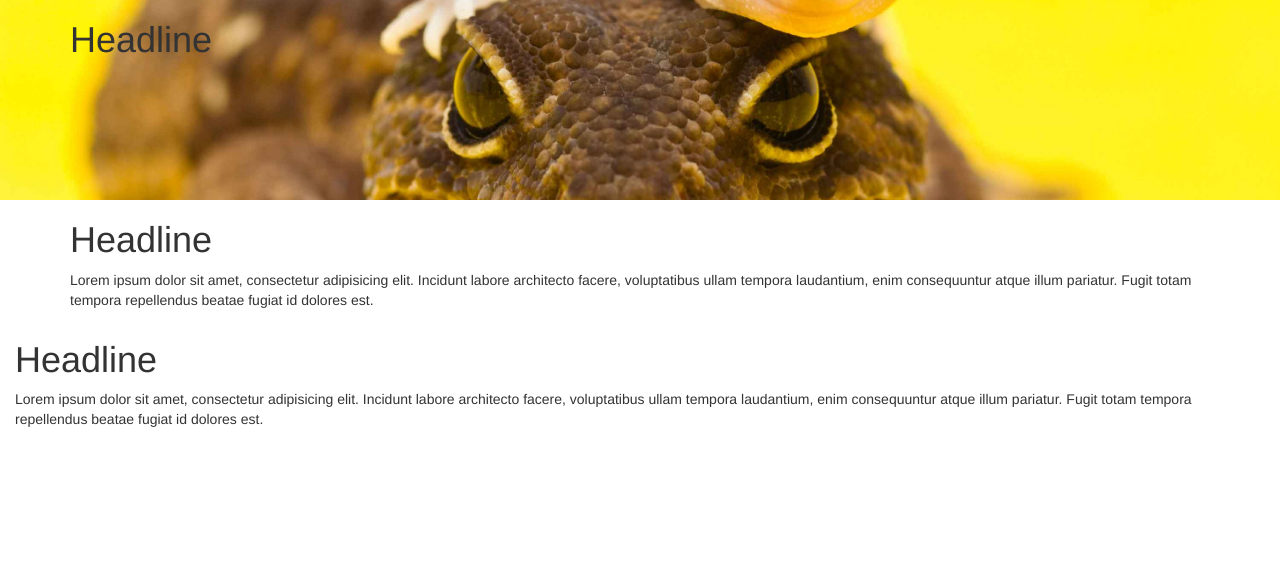
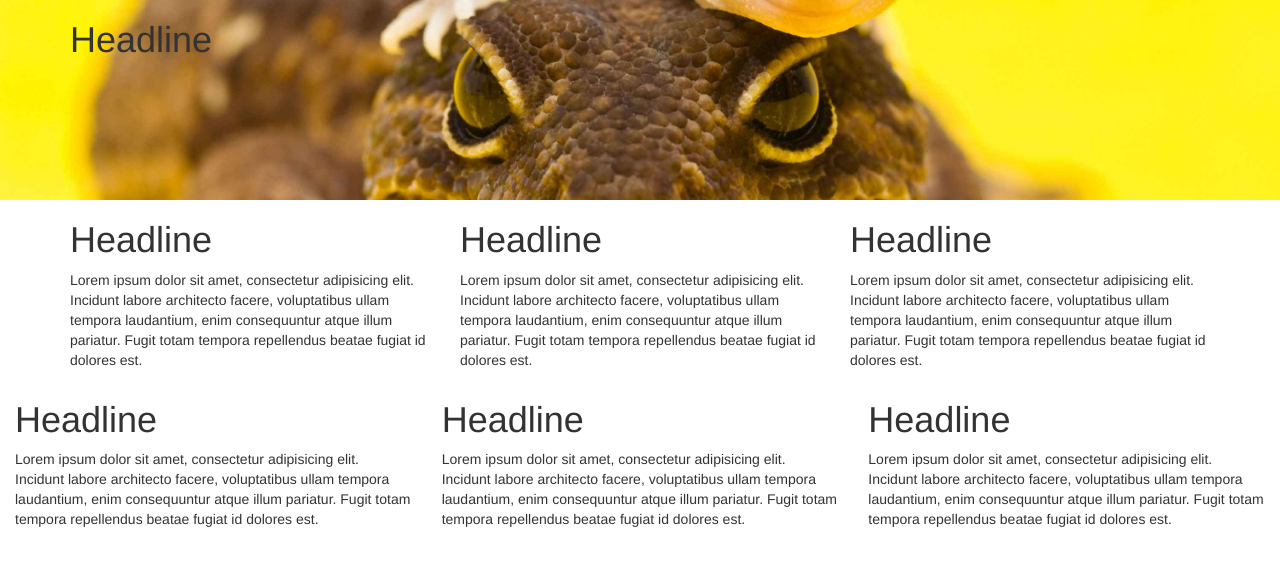
Before and after one commit to emilyhdo/bootstrap_project, a plain HTML site: page index.html in a window 1280 px wide. Drawn offline with nearby package versions, Linux system fonts and the light colour scheme.

Commit message:
Used class .row and .col-* in .container

```diff
--- a/index.html
+++ b/index.html
@@ -34,17 +34,51 @@
 </div>
 
 <div class="container">
-	<h1>Headline</h1>
 
-	<p>Lorem ipsum dolor sit amet, consectetur adipisicing elit. Incidunt labore architecto facere, voluptatibus ullam tempora laudantium, enim consequuntur atque illum pariatur. Fugit totam tempora repellendus beatae fugiat id dolores est.
-	</p>
+	<div class="row">
+		<div class="col-sm-4"> <!-- The number needs to add up to 12, sm stands for small, md stands for medium, xs stands for extra small, lg stands for large-->
+			<h1>Headline</h1>
+
+			<p>Lorem ipsum dolor sit amet, consectetur adipisicing elit. Incidunt labore architecto facere, voluptatibus ullam tempora laudantium, enim consequuntur atque illum pariatur. Fugit totam tempora repellendus beatae fugiat id dolores est.
+			</p>
+		</div>
+		<div class="col-sm-4">
+			<h1>Headline</h1>
+
+			<p>Lorem ipsum dolor sit amet, consectetur adipisicing elit. Incidunt labore architecto facere, voluptatibus ullam tempora laudantium, enim consequuntur atque illum pariatur. Fugit totam tempora repellendus beatae fugiat id dolores est.
+			</p>
+		</div>
+		<div class="col-sm-4">
+			<h1>Headline</h1>
+
+			<p>Lorem ipsum dolor sit amet, consectetur adipisicing elit. Incidunt labore architecto facere, voluptatibus ullam tempora laudantium, enim consequuntur atque illum pariatur. Fugit totam tempora repellendus beatae fugiat id dolores est.
+			</p>
+		</div>
+	</div>
+
 </div>
 
 <div class="container-fluid">
-	<h1>Headline</h1>
+	<div class="row">
+		<div class="col-sm-4"> <!-- The number needs to add up to 12, sm stands for small, md stands for medium, xs stands for extra small, lg stands for large-->
+			<h1>Headline</h1>
 
-	<p>Lorem ipsum dolor sit amet, consectetur adipisicing elit. Incidunt labore architecto facere, voluptatibus ullam tempora laudantium, enim consequuntur atque illum pariatur. Fugit totam tempora repellendus beatae fugiat id dolores est.
-	</p>
+			<p>Lorem ipsum dolor sit amet, consectetur adipisicing elit. Incidunt labore architecto facere, voluptatibus ullam tempora laudantium, enim consequuntur atque illum pariatur. Fugit totam tempora repellendus beatae fugiat id dolores est.
+			</p>
+		</div>
+		<div class="col-sm-4">
+			<h1>Headline</h1>
+
+			<p>Lorem ipsum dolor sit amet, consectetur adipisicing elit. Incidunt labore architecto facere, voluptatibus ullam tempora laudantium, enim consequuntur atque illum pariatur. Fugit totam tempora repellendus beatae fugiat id dolores est.
+			</p>
+		</div>
+		<div class="col-sm-4">
+			<h1>Headline</h1>
+
+			<p>Lorem ipsum dolor sit amet, consectetur adipisicing elit. Incidunt labore architecto facere, voluptatibus ullam tempora laudantium, enim consequuntur atque illum pariatur. Fugit totam tempora repellendus beatae fugiat id dolores est.
+			</p>
+		</div>
+	</div>
 </div>
 
 <!-- jQuery -->
```
